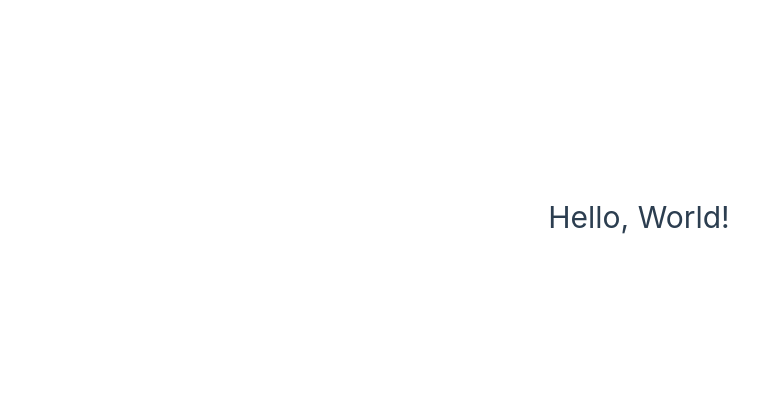
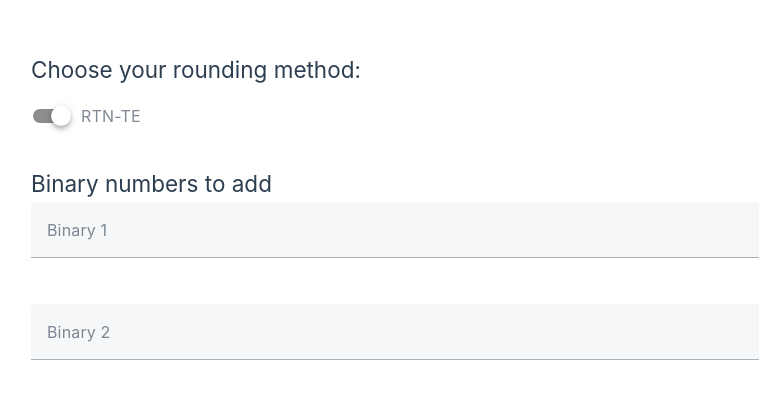
Before and after one commit to Dwigoric/sfp-operations-simulator, a Vue app: page / in a window 1280 px wide. Shown: the part 183-582 px from the top of the page, without its empty margins (1-760 px from the left). Built offline with nearby package versions, Linux system fonts and the light colour scheme.

Commit message:
feat: add input for operands and round method choice

```diff
--- a/src/App.vue
+++ b/src/App.vue
@@ -1,9 +1,41 @@
-<script setup></script>
+<script setup>
+// Import packages
+import { ref } from 'vue'
+
+// Refs
+const roundingMethod = ref(true)
+
+const binary1 = ref('')
+const binary2 = ref('')
+</script>
 
 <template>
     <div>
-        <h1>Hello, World!</h1>
+        <h2>Choose your rounding method:</h2>
+        <VSwitch id="rounding-method" v-model="roundingMethod">
+            <template #label>
+                <VDialogBottomTransition>
+                    <div v-if="roundingMethod">RTN-TE</div>
+                    <div v-else>G/R/S</div>
+                </VDialogBottomTransition>
+            </template>
+        </VSwitch>
     </div>
+
+    <div id="binary-input">
+        <h2>Binary numbers to add</h2>
+        <VTextField v-model="binary1" label="Binary 1" />
+        <VIcon icon="mdi-plus-circle"></VIcon>
+        <VTextField v-model="binary2" label="Binary 2" />
+    </div>
+
+    <div></div>
 </template>
 
-<style scoped></style>
+<style scoped>
+#rounding-method {
+    width: 100%;
+    display: flex;
+    justify-content: space-between;
+}
+</style>
--- a/src/assets/main.css
+++ b/src/assets/main.css
@@ -1,24 +1,10 @@
 @import './base.css';
 
 #app {
-    max-width: 1280px;
+    width: 100vw;
     margin: 0 auto;
     padding: 2rem;
     font-weight: normal;
-}
-
-a,
-.green {
-    text-decoration: none;
-    color: hsla(160, 100%, 37%, 1);
-    transition: 0.4s;
-    padding: 3px;
-}
-
-@media (hover: hover) {
-    a:hover {
-        background-color: hsla(160, 100%, 37%, 0.2);
-    }
 }
 
 @media (min-width: 1024px) {
@@ -26,12 +12,4 @@ a,
         display: flex;
         place-items: center;
     }
-
-    #app {
-        display: flex;
-        flex-direction: column;
-        justify-content: space-evenly;
-        align-items: center;
-        padding: 0;
-    }
 }
```
